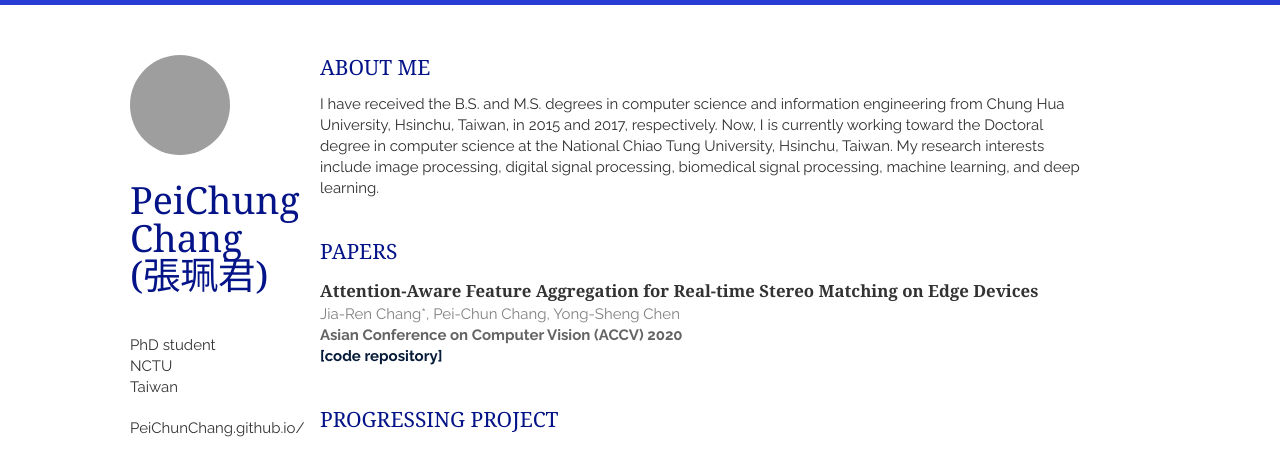
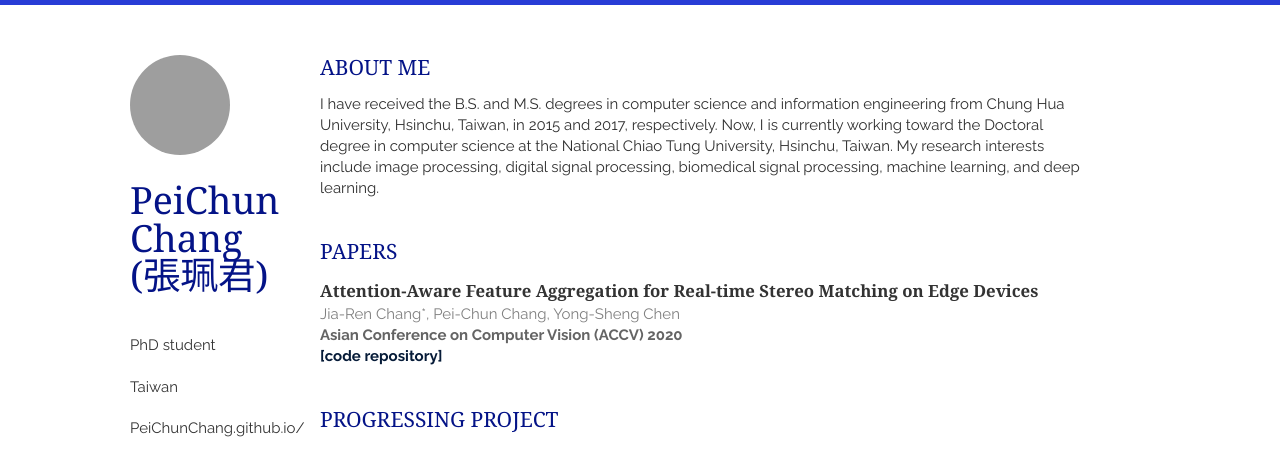
Before and after one commit to PeiChunChang/PeiChunChang.github.io, a Jekyll site: the page built from index.html, in a window 1280 px wide, cut to the strip 0-450 px from the top of the page. Built offline with Jekyll 4.4.1, drawn with Linux system fonts in a browser that asks for light colours; nearby versions of some CDN libraries; the list of posts is cut into pages by our own code; a style sheet for code colours, icons or effects is not loaded; grey boxes are pictures that could not be loaded.

Commit message:
Update _config.yml

```diff
--- a/_config.yml
+++ b/_config.yml
@@ -14,8 +14,8 @@ author: Fábio Madeira
 # myjekyll.github.io - all contents run on /vitae/
 # for a normal use at the base of the server change it to "/"
 baseurl: "/"
-title: PeiChung Chang's website
-name: PeiChung Chang (張珮君)
+title: PeiChun Chang's website
+name: PeiChun Chang (張珮君)
 email: pcchang.cs05@nycu.edu.tw
 email_full: mailto:pcchang.cs05@nycu.edu.tw
 website: PeiChunChang.github.io/
@@ -28,7 +28,7 @@ google_maps:
 address:
   street:
   postcode: PhD student
-  city: NCTU
+  city:
   country: Taiwan
 google_analytics:
 
```
